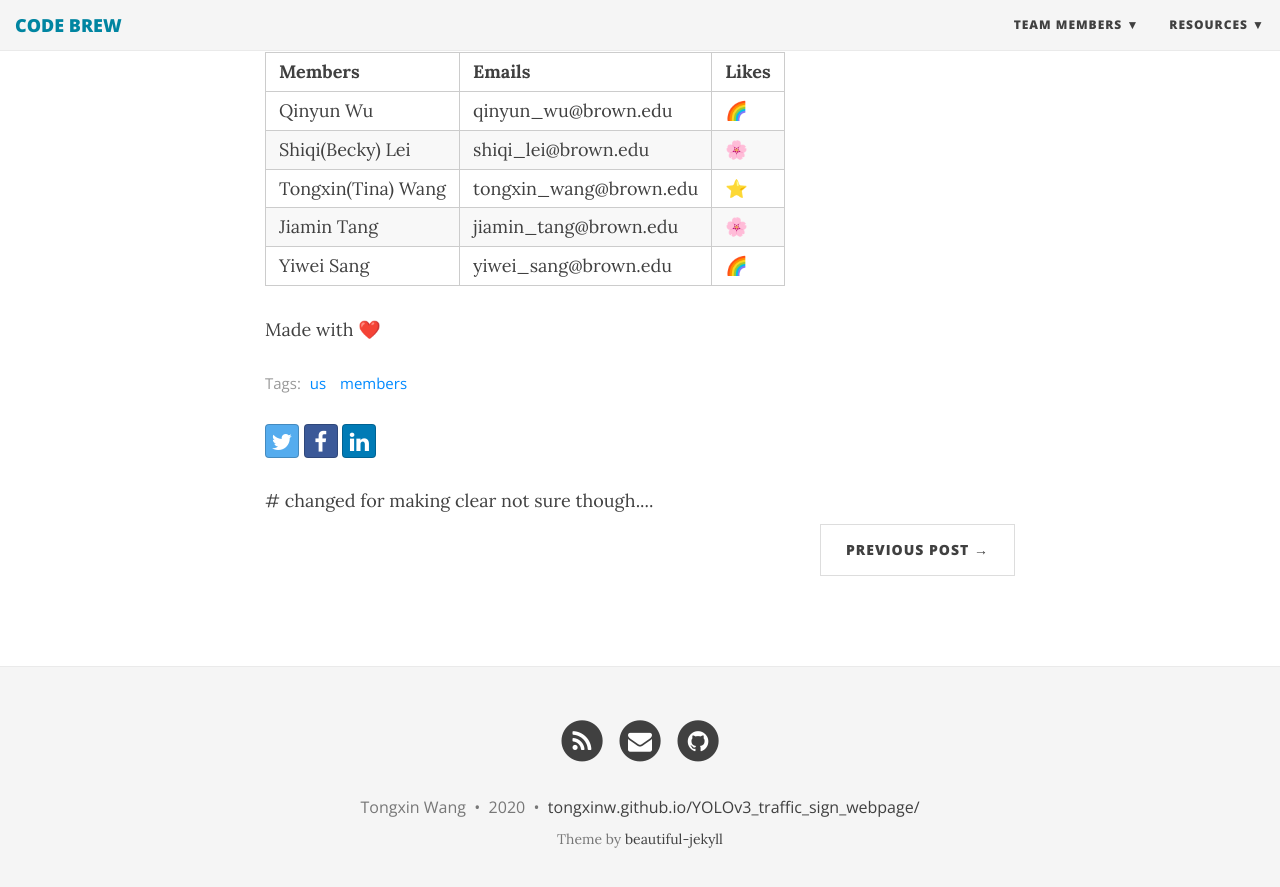
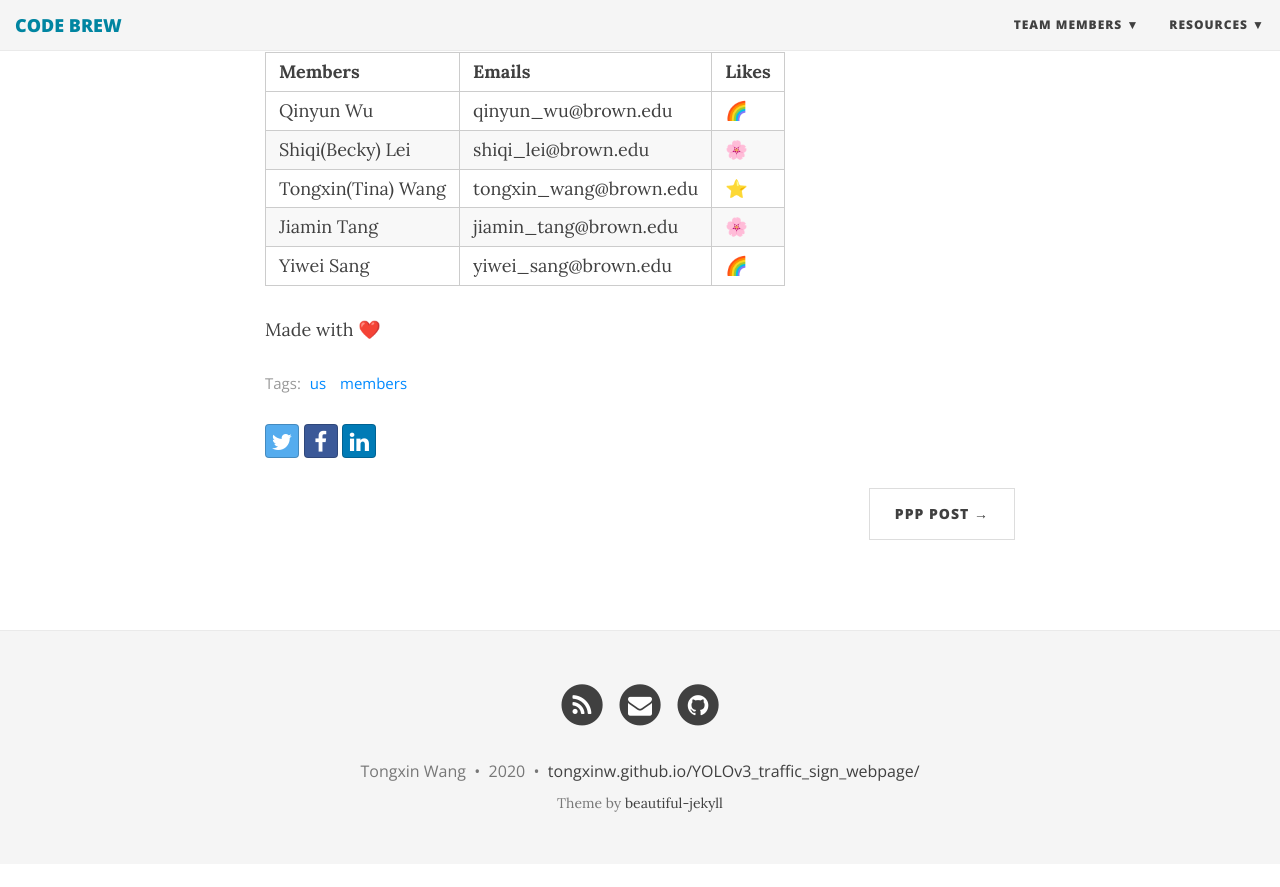
Before and after one commit to tongxinw/YOLOv3_traffic_sign_website, a Jekyll site: the page built from _posts/2020-04-12-About Us.md, in a window 1280 px wide and 900 px high, scrolled down 573 px. Shown: the top 887 px of the window. Built offline with Jekyll 4.4.1, drawn with Linux system fonts in a browser that asks for light colours; nearby versions of some CDN libraries; emoji names are drawn with the system emoji font; after the commit the page ends 1437 px from its top, so only the background shows below that.

Commit message:
Update post.html

```diff
--- a/_layouts/post.html
+++ b/_layouts/post.html
@@ -52,16 +52,15 @@
         {% include social-share.html %}
       {% endif %}
 
-      # changed for making clear not sure though....
       <ul class="pager blog-pager">
         {% if page.previous.url %}
         <li class="previous">
-          <a href="{{ page.previous.url | relative_url }}" data-toggle="tooltip" data-placement="top" title="{{page.previous.title}}">&larr; Next Post</a>
+          <a href="{{ page.previous.url | relative_url }}" data-toggle="tooltip" data-placement="top" title="{{page.previous.title}}">&larr; NNN Post</a>
         </li>
         {% endif %}
         {% if page.next.url %}
         <li class="next">
-          <a href="{{ page.next.url | relative_url }}" data-toggle="tooltip" data-placement="top" title="{{page.next.title}}">Previous Post &rarr;</a>
+          <a href="{{ page.next.url | relative_url }}" data-toggle="tooltip" data-placement="top" title="{{page.next.title}}">PPP Post &rarr;</a>
         </li>
         {% endif %}
       </ul>
```
